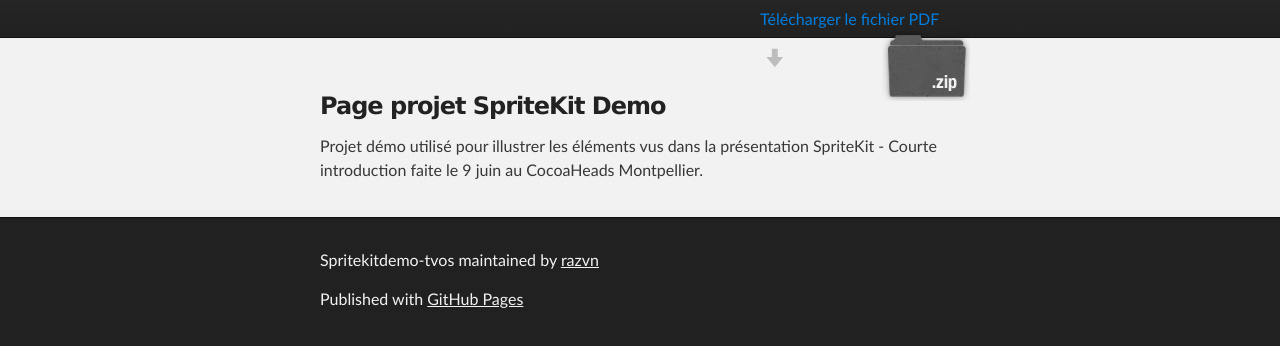
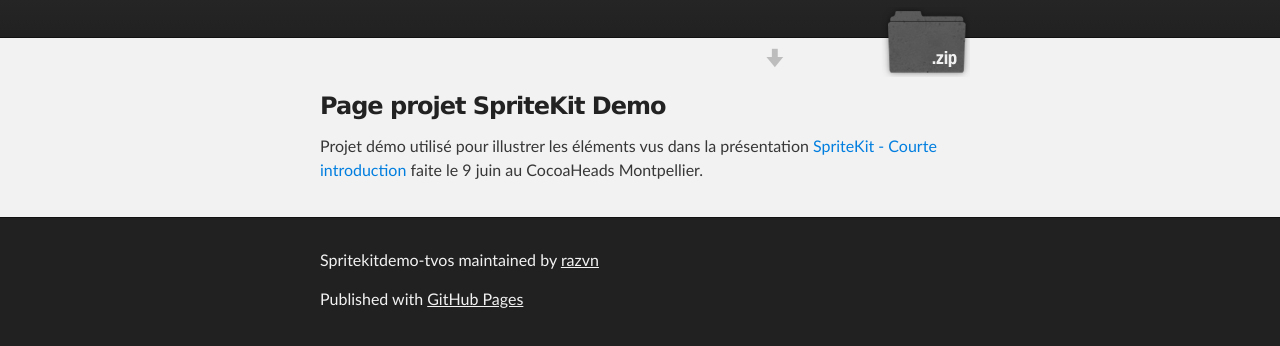
Before and after one commit to razvn/spritekitdemo-tvos, a plain HTML site: page index.html in a window 1280 px wide. Shown: the part 172-518 px from the top of the page. Drawn offline with Linux system fonts and the light colour scheme.

Commit message:
Update index.html

```diff
--- a/index.html
+++ b/index.html
@@ -22,7 +22,7 @@
           <h2 id="project_tagline">Démo SpriteKit</h2>
 
             <section id="downloads">
-              <a class="pdf_download_link" href="https://github.com/razvn/spritekitdemo-tvos/spritekitdemo-tvos/Intro-SpriteKit.pdf">Télécharger le fichier PDF</a>
+              <!-- a class="pdf_download_link" href="https://github.com/razvn/spritekitdemo-tvos/blob/master/Intro-SpriteKit.pdf">Télécharger le fichier PDF</a -->
               <a class="zip_download_link" href="https://github.com/razvn/spritekitdemo-tvos/zipball/master">Télécharger ce project en fichier .zip</a>
             </section>
         </header>
@@ -34,7 +34,7 @@
         <h3>
 <a id="page-projet-spritekit-demo" class="anchor" href="#page-projet-spritekit-demo" aria-hidden="true"><span aria-hidden="true" class="octicon octicon-link"></span></a>Page projet SpriteKit Demo</h3>
 
-<p>Projet démo utilisé pour illustrer les éléments vus dans la présentation SpriteKit - Courte introduction faite le 9 juin au CocoaHeads Montpellier.</p>
+<p>Projet démo utilisé pour illustrer les éléments vus dans la présentation <a href="https://github.com/razvn/spritekitdemo-tvos/blob/master/Intro-SpriteKit.pdf">SpriteKit - Courte introduction</a> faite le 9 juin au CocoaHeads Montpellier.</p>
       </section>
     </div>
 
```
